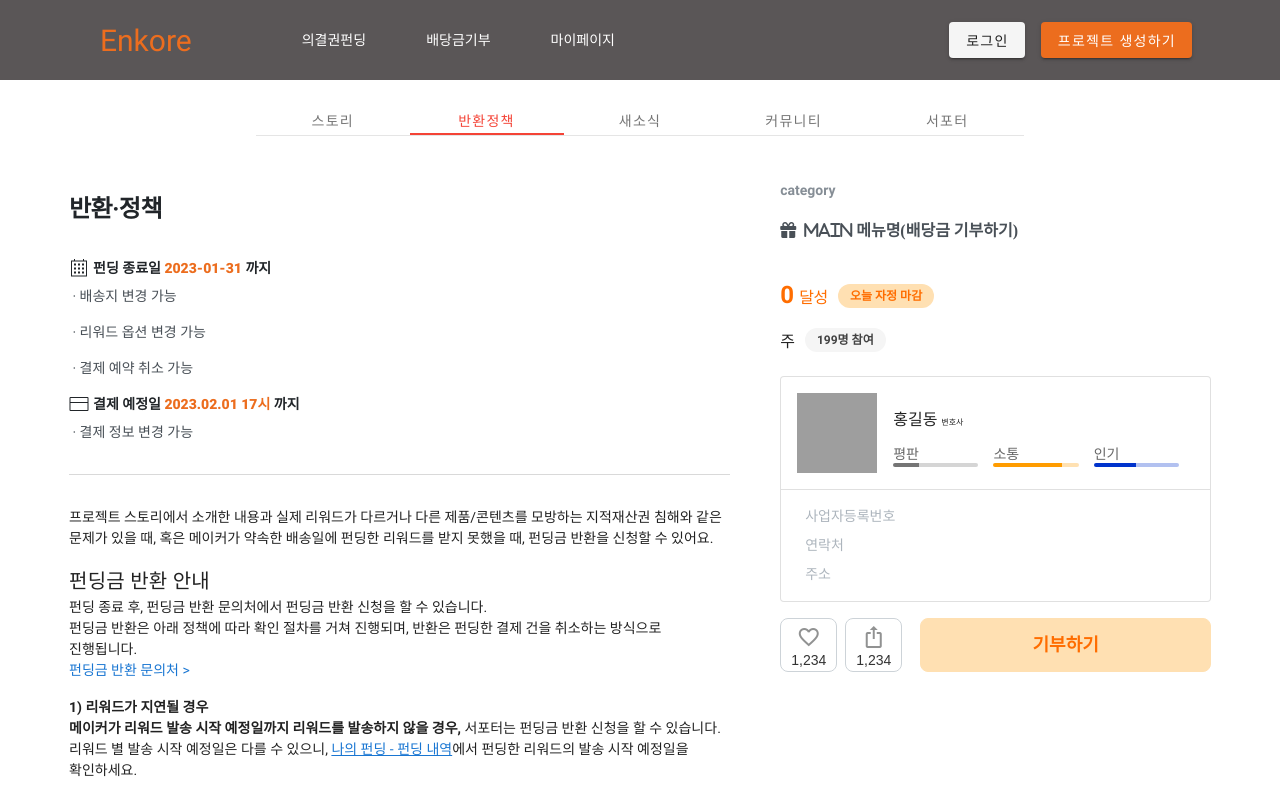
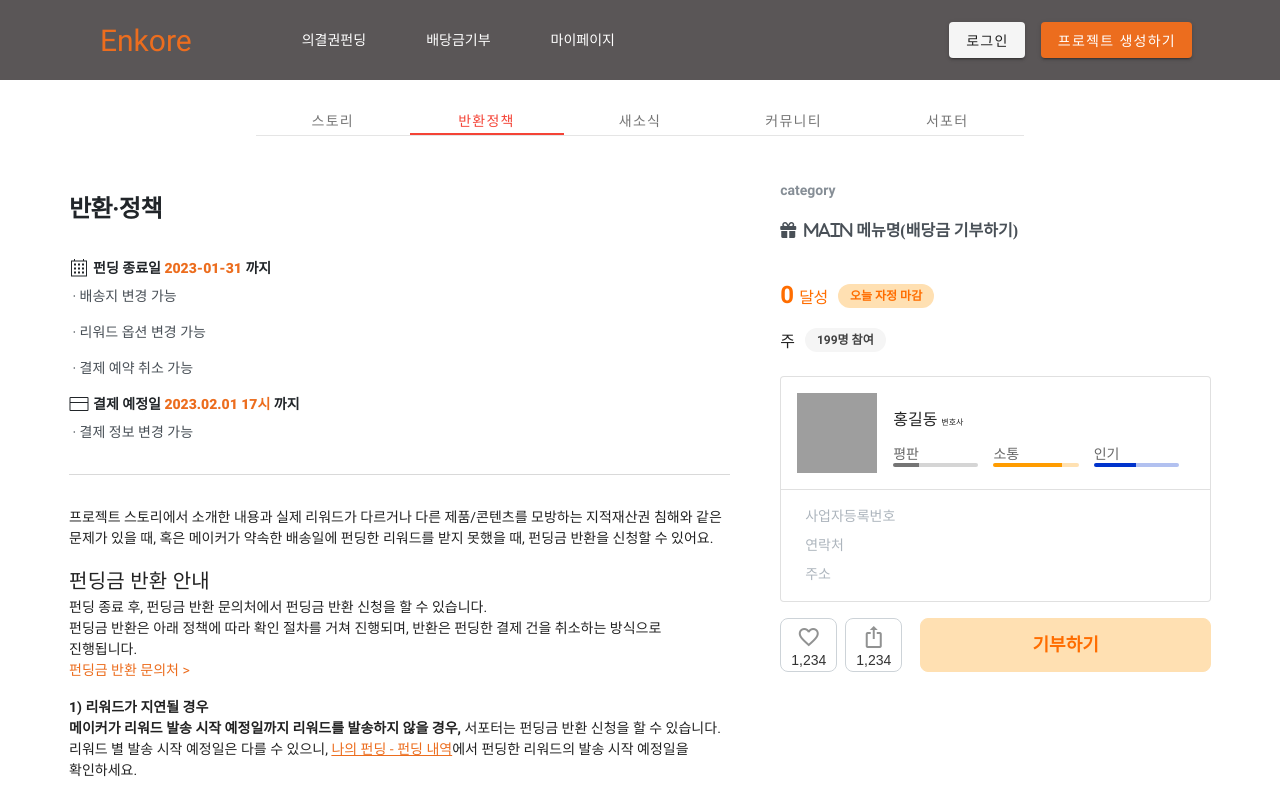
Before and after one commit to jhkim-ai/Hackathon-Enkore, a Vue app: page /donate/detail in a window 1280 px wide. Both pictures are taken after a click on the tab "반환정책". Built offline with nearby package versions, Linux system fonts and the light colour scheme; grey boxes are pictures that could not be loaded; a web font is replaced by a local one.

Commit message:
쩜 쩜 쩜
쩜 쩜 쩜 주황

```diff
--- a/src/components/DonateLegal.vue
+++ b/src/components/DonateLegal.vue
@@ -93,7 +93,10 @@
 </template>
 
 <style scoped>
-.FundingRefundContent_explanation__215qf strong{
+.FundingRefundContent_explanation__215qf strong {
+    color: #EC6D1E;
+}
+.v-application a{
     color: #EC6D1E;
 }
 </style>
```
